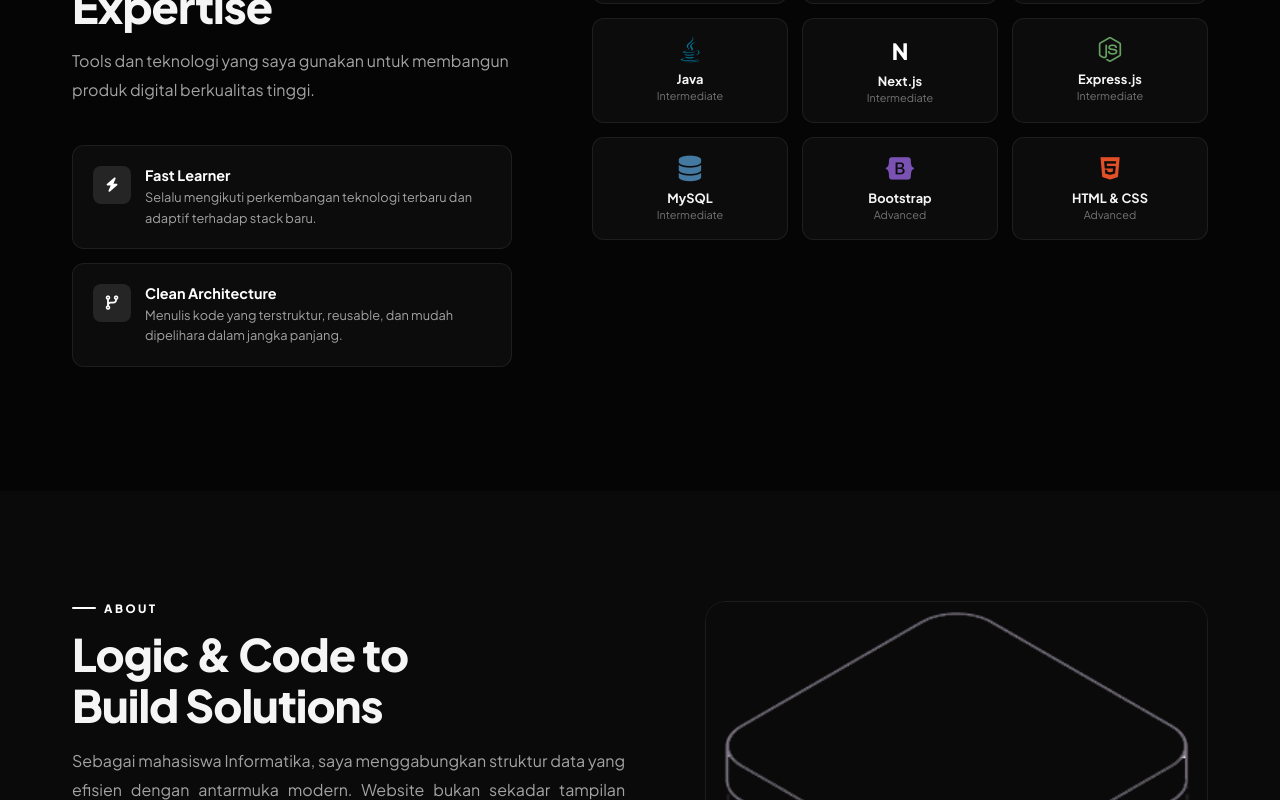
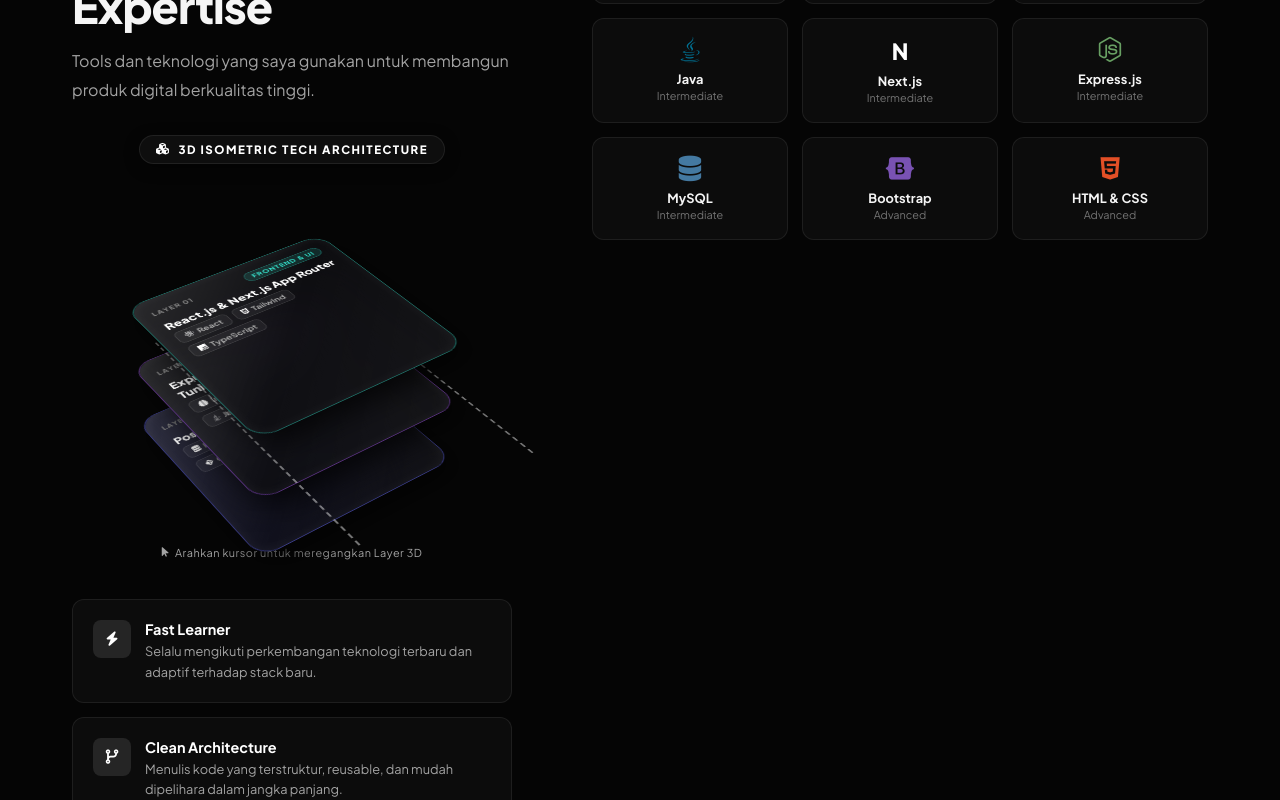
Before and after one commit to Ghilbranalf/Portfolio, a React (Vite) app: page / in a window 1280 px wide. Shown: the part 1780-2580 px from the top of the page. Built offline with nearby package versions, Linux system fonts and the light colour scheme.

Commit message:
feat: add 3D isometric layered tech stack platform with glowing glass tiles and 3D parallax tilt

```diff
--- a/src/App.jsx
+++ b/src/App.jsx
@@ -1,6 +1,7 @@
 import React, { useEffect, useState, useRef } from 'react';
 import './index.css';
 import Chatbot from './components/Chatbot';
+import IsometricTechStack from './components/IsometricTechStack';
 import ibraviaImg from './assets/ibravia.jpg';
 import geefiImg from './assets/geefi.jpg';
 import gradiaImg from './assets/gradia.jpg';
@@ -539,6 +540,9 @@ function App() {
                       <div className="section-label reveal">Skills</div>
                       <h2 className="section-title reveal">Tech Stack &amp;<br/>Expertise</h2>
                       <p className="section-desc reveal" style={{ marginBottom: 0 }}>Tools dan teknologi yang saya gunakan untuk membangun produk digital berkualitas tinggi.</p>
+                      <div style={{ marginTop: "30px" }} className="reveal">
+                           <IsometricTechStack />
+                      </div>
                       <div style={{ marginTop: "40px" }} className="reveal">
                           <div className="value-card">
                               <div className="val-icon"><i className="fas fa-bolt"></i></div>
--- /dev/null
+++ b/src/components/IsometricTechStack.jsx
@@ -0,0 +1,117 @@
+import React, { useState, useRef } from 'react';
+
+export default function IsometricTechStack() {
+  const [hoveredLayer, setHoveredLayer] = useState(null);
+  const [rotate, setRotate] = useState({ rx: 52, rz: -35 });
+  const containerRef = useRef(null);
+
+  const handleMouseMove = (e) => {
+    if (!containerRef.current) return;
+    const rect = containerRef.current.getBoundingClientRect();
+    const x = e.clientX - rect.left - rect.width / 2;
+    const y = e.clientY - rect.top - rect.height / 2;
+
+    const rx = 52 - (y / rect.height) * 15;
+    const rz = -35 + (x / rect.width) * 15;
+    setRotate({ rx, rz });
+  };
+
+  const handleMouseLeave = () => {
+    setHoveredLayer(null);
+    setRotate({ rx: 52, rz: -35 });
+  };
+
+  return (
+    <div
+      ref={containerRef}
+      className="iso-stack-wrapper"
+      onMouseMove={handleMouseMove}
+      onMouseLeave={handleMouseLeave}
+    >
+      <div className="iso-stack-title-badge">
+        <i className="fas fa-cubes"></i> 3D ISOMETRIC TECH ARCHITECTURE
+      </div>
+
+      {/* 3D Isometric Viewport */}
+      <div className="iso-viewport">
+        <div
+          className={`iso-scene ${hoveredLayer !== null ? 'expanded' : ''}`}
+          style={{ transform: `rotateX(${rotate.rx}deg) rotateZ(${rotate.rz}deg)` }}
+        >
+          {/* Vertical Connecting Lines */}
+          <div className="iso-connector-line c1"></div>
+          <div className="iso-connector-line c2"></div>
+          <div className="iso-connector-line c3"></div>
+          <div className="iso-connector-line c4"></div>
+
+          {/* LAYER 1 (TOP: FRONTEND & UI) */}
+          <div
+            className={`iso-layer layer-top ${hoveredLayer === 1 ? 'active' : ''}`}
+            onMouseEnter={() => setHoveredLayer(1)}
+          >
+            <div className="layer-glass-top"></div>
+            <div className="layer-content">
+              <div className="layer-header">
+                <span className="layer-num">LAYER 01</span>
+                <span className="layer-tag font-tag">FRONTEND &amp; UI</span>
+              </div>
+              <h4 className="layer-title">React.js &amp; Next.js App Router</h4>
+              <div className="layer-tech-pills">
+                <span><i className="fab fa-react"></i> React</span>
+                <span><i className="fab fa-css3-alt"></i> Tailwind</span>
+                <span><i className="fab fa-js"></i> TypeScript</span>
+              </div>
+            </div>
+            <div className="layer-glow cyan-glow"></div>
+          </div>
+
+          {/* LAYER 2 (MIDDLE: BACKEND & AI) */}
+          <div
+            className={`iso-layer layer-middle ${hoveredLayer === 2 ? 'active' : ''}`}
+            onMouseEnter={() => setHoveredLayer(2)}
+          >
+            <div className="layer-glass-top"></div>
+            <div className="layer-content">
+              <div className="layer-header">
+                <span className="layer-num">LAYER 02</span>
+                <span className="layer-tag ai-tag">BACKEND &amp; AI ENGINE</span>
+              </div>
+              <h4 className="layer-title">Express.js &amp; IndoBERT Fine-Tuning</h4>
+              <div className="layer-tech-pills">
+                <span><i className="fas fa-brain"></i> IndoBERT</span>
+                <span><i className="fab fa-node-js"></i> Express</span>
+                <span><i className="fab fa-java"></i> Java</span>
+              </div>
+            </div>
+            <div className="layer-glow purple-glow"></div>
+          </div>
+
+          {/* LAYER 3 (BASE: DATABASE & CLOUD) */}
+          <div
+            className={`iso-layer layer-base ${hoveredLayer === 3 ? 'active' : ''}`}
+            onMouseEnter={() => setHoveredLayer(3)}
+          >
+            <div className="layer-glass-top"></div>
+            <div className="layer-content">
+              <div className="layer-header">
+                <span className="layer-num">LAYER 03</span>
+                <span className="layer-tag db-tag">DATA &amp; INFRASTRUCTURE</span>
+              </div>
+              <h4 className="layer-title">PostgreSQL, Supabase &amp; Git</h4>
+              <div className="layer-tech-pills">
+                <span><i className="fas fa-database"></i> PostgreSQL</span>
+                <span><i className="fas fa-bolt"></i> Supabase</span>
+                <span><i className="fab fa-git-alt"></i> Git</span>
+              </div>
+            </div>
+            <div className="layer-glow deep-purple-glow"></div>
+          </div>
+        </div>
+      </div>
+
+      <div className="iso-hint">
+        <i className="fas fa-mouse-pointer"></i> Arahkan kursor untuk meregangkan Layer 3D
+      </div>
+    </div>
+  );
+}
--- a/src/index.css
+++ b/src/index.css
@@ -1110,3 +1110,206 @@ section { position: relative; z-index: 1; }
         bottom: 66px;
         height: 480px;
     }
+}
+
+/* ── 3D ISOMETRIC LAYERED TECH STACK ANIMATION ── */
+.iso-stack-wrapper {
+    display: flex;
+    flex-direction: column;
+    align-items: center;
+    justify-content: center;
+    position: relative;
+    margin: 30px auto;
+    width: 100%;
+    max-width: 400px;
+    user-select: none;
+}
+
+.iso-stack-title-badge {
+    font-size: 0.72rem;
+    font-weight: 800;
+    color: var(--accent);
+    letter-spacing: 1.5px;
+    background: rgba(255, 255, 255, 0.04);
+    border: 1px solid var(--border);
+    padding: 6px 16px;
+    border-radius: 20px;
+    margin-bottom: 24px;
+    display: flex;
+    align-items: center;
+    gap: 8px;
+    box-shadow: 0 4px 15px rgba(0, 0, 0, 0.4);
+}
+
+.iso-viewport {
+    width: 320px;
+    height: 340px;
+    position: relative;
+    perspective: 1200px;
+    display: flex;
+    align-items: center;
+    justify-content: center;
+    overflow: visible;
+}
+
+.iso-scene {
+    position: relative;
+    width: 240px;
+    height: 240px;
+    transform-style: preserve-3d;
+    transition: transform 0.4s cubic-bezier(0.165, 0.84, 0.44, 1);
+}
+
+/* Vertical Dashed Connectors */
+.iso-connector-line {
+    position: absolute;
+    width: 2px;
+    top: 20px;
+    bottom: -120px;
+    border-left: 2px dashed rgba(255, 255, 255, 0.25);
+    z-index: 0;
+    pointer-events: none;
+    transition: opacity 0.4s;
+}
+
+.iso-connector-line.c1 { left: 20px; }
+.iso-connector-line.c2 { right: 20px; }
+.iso-connector-line.c3 { top: 20px; left: 20px; }
+.iso-connector-line.c4 { top: 20px; right: 20px; }
+
+.iso-scene.expanded .iso-connector-line {
+    border-left-color: var(--accent);
+    box-shadow: 0 0 8px var(--accent);
+}
+
+/* 3D Glass Layers */
+.iso-layer {
+    position: absolute;
+    inset: 0;
+    border-radius: 22px;
+    background: rgba(14, 14, 18, 0.88);
+    backdrop-filter: blur(20px) saturate(180%);
+    -webkit-backdrop-filter: blur(20px) saturate(180%);
+    border: 1.5px solid rgba(255, 255, 255, 0.16);
+    box-shadow: 0 15px 35px rgba(0, 0, 0, 0.75), inset 0 0 15px rgba(255, 255, 255, 0.05);
+    transform-style: preserve-3d;
+    transition: transform 0.6s cubic-bezier(0.175, 0.885, 0.32, 1.275), border-color 0.4s, box-shadow 0.4s;
+    padding: 16px;
+    display: flex;
+    flex-direction: column;
+    justify-content: space-between;
+    cursor: pointer;
+}
+
+.layer-glass-top {
+    position: absolute;
+    inset: 0;
+    border-radius: 22px;
+    background: linear-gradient(135deg, rgba(255, 255, 255, 0.12) 0%, transparent 50%, rgba(255, 255, 255, 0.03) 100%);
+    pointer-events: none;
+}
+
+/* Layer Stacking Offsets */
+.layer-top {
+    transform: translateZ(40px);
+    border-color: rgba(45, 212, 191, 0.45);
+}
+
+.layer-middle {
+    transform: translateZ(-35px);
+    border-color: rgba(168, 85, 247, 0.45);
+}
+
+.layer-base {
+    transform: translateZ(-110px);
+    border-color: rgba(99, 102, 241, 0.45);
+    background: linear-gradient(135deg, rgba(99, 102, 241, 0.15) 0%, rgba(10, 10, 14, 0.95) 100%);
+}
+
+/* Expanded State on Hover */
+.iso-scene.expanded .layer-top {
+    transform: translateZ(95px);
+    box-shadow: 0 25px 45px rgba(45, 212, 191, 0.25);
+}
+
+.iso-scene.expanded .layer-middle {
+    transform: translateZ(-35px);
+    box-shadow: 0 20px 40px rgba(168, 85, 247, 0.25);
+}
+
+.iso-scene.expanded .layer-base {
+    transform: translateZ(-165px);
+    box-shadow: 0 20px 40px rgba(99, 102, 241, 0.25);
+}
+
+.iso-layer.active {
+    border-color: #ffffff !important;
+    box-shadow: 0 0 30px var(--accent) !important;
+}
+
+/* Content inside Layers */
+.layer-header {
+    display: flex;
+    justify-content: space-between;
+    align-items: center;
+}
+
+.layer-num {
+    font-size: 0.55rem;
+    font-weight: 800;
+    color: var(--muted);
+    letter-spacing: 1px;
+}
+
+.layer-tag {
+    font-size: 0.55rem;
+    font-weight: 800;
+    padding: 2px 8px;
+    border-radius: 10px;
+    letter-spacing: 0.8px;
+}
+
+.font-tag { background: rgba(45, 212, 191, 0.15); color: #2dd4bf; border: 1px solid rgba(45, 212, 191, 0.3); }
+.ai-tag { background: rgba(168, 85, 247, 0.15); color: #c084fc; border: 1px solid rgba(168, 85, 247, 0.3); }
+.db-tag { background: rgba(99, 102, 241, 0.15); color: #818cf8; border: 1px solid rgba(99, 102, 241, 0.3); }
+
+.layer-title {
+    font-size: 0.88rem;
+    font-weight: 800;
+    color: #ffffff;
+    margin: 8px 0 4px;
+    line-height: 1.3;
+}
+
+.layer-tech-pills {
+    display: flex;
+    gap: 6px;
+    flex-wrap: wrap;
+}
+
+.layer-tech-pills span {
+    font-size: 0.62rem;
+    font-weight: 700;
+    color: var(--muted2);
+    background: rgba(255, 255, 255, 0.05);
+    border: 1px solid rgba(255, 255, 255, 0.1);
+    padding: 3px 8px;
+    border-radius: 6px;
+    display: flex;
+    align-items: center;
+    gap: 4px;
+}
+
+.layer-tech-pills span i {
+    color: var(--accent);
+}
+
+.iso-hint {
+    font-size: 0.68rem;
+    color: var(--muted2);
+    margin-top: 18px;
+    display: flex;
+    align-items: center;
+    gap: 6px;
+    letter-spacing: 0.5px;
+}
```
